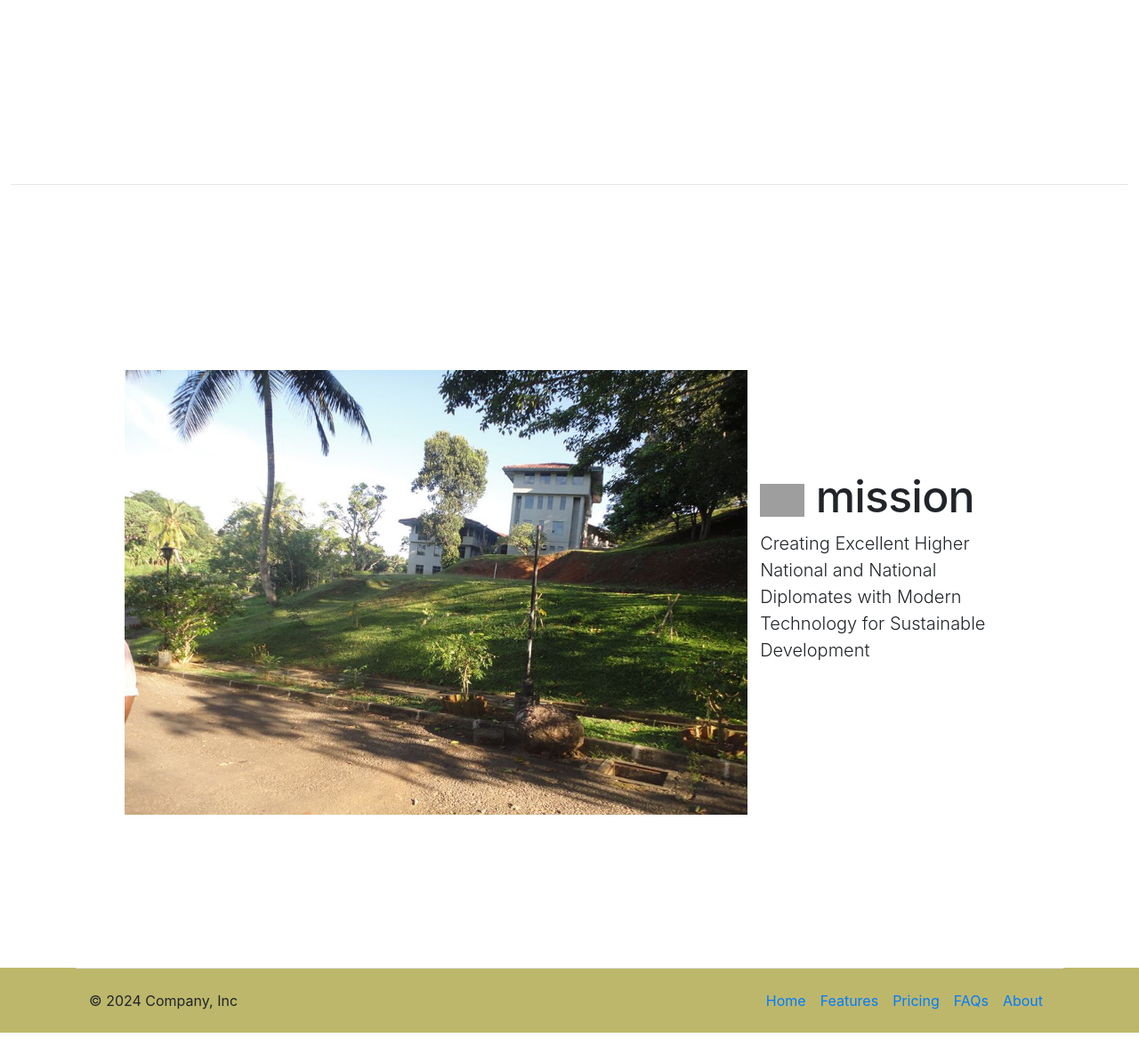
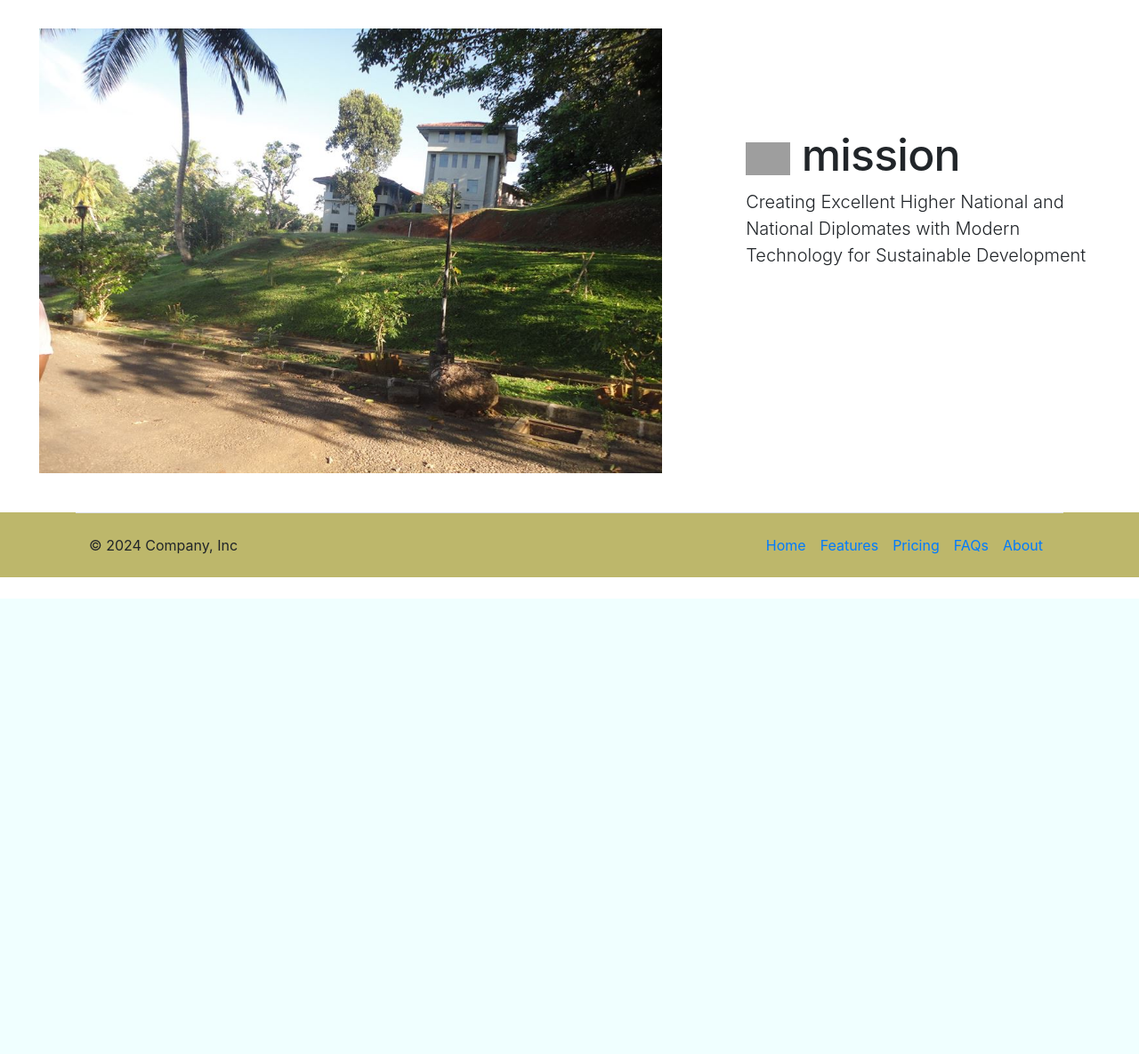
Before and after one commit to KVMSANDEEPA/Individual-project-sem1, a PHP site: page /about.html in a window 1280 px wide. Shown: the part 1653-2838 px from the top of the page at 89% size. After the commit the page ends 2326 px from the top, so only its background shows below. Run offline with PHP 8.4, Linux system fonts and the light colour scheme; grey boxes are pictures that could not be loaded.

Commit message:
Update about.css

```diff
--- a/assets/css/about.css
+++ b/assets/css/about.css
@@ -1,5 +1,6 @@
 .row{
-  padding:8rem;
+  padding-left:2rem;
+  padding-right: 2rem;
 }
 .carousel {
   margin-bottom: 4rem;
```
